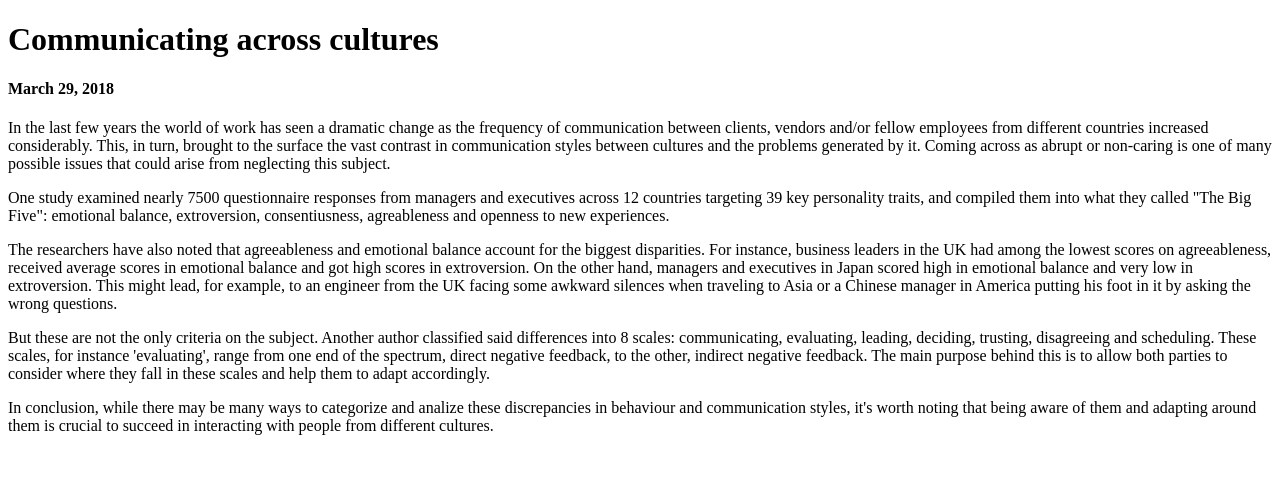
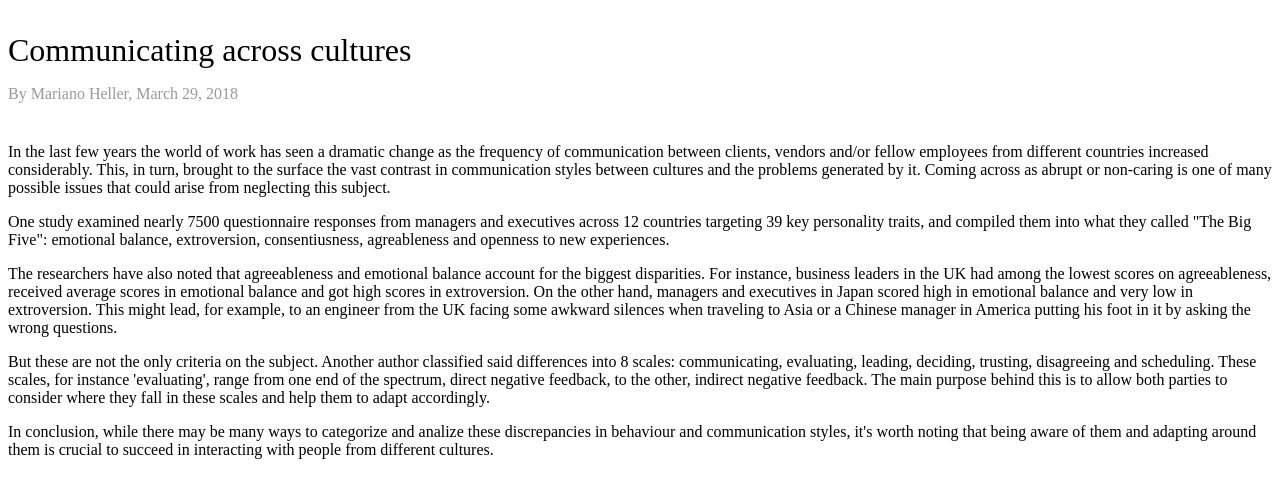
Before and after one commit to marianoheller/marianoheller.github.io, a Gatsby site: page /blog/test in a window 1280 px wide. Built offline with nearby package versions, Linux system fonts and the light colour scheme; Gatsby itself is replaced by a stand-in of ours.

Commit message:
Styled components

```diff
--- a/package.json
+++ b/package.json
@@ -10,7 +10,7 @@
     "gatsby-source-filesystem": "^1.5.27",
     "gatsby-transformer-remark": "^1.7.39",
     "react-helmet": "^5.2.0",
-    "styled-components": "^3.2.3"
+    "styled-components": "^3.2.5"
   },
   "keywords": [
     "gatsby"
--- a/src/pages/posts/2018-03-29/index.md
+++ b/src/pages/posts/2018-03-29/index.md
@@ -2,6 +2,7 @@
 path: "/blog/communicating-across-cultures"
 date: "2018-03-29"
 title: "Communicating across cultures"
+author: "Mariano Heller"
 ---
 
 
--- a/src/pages/posts/2018-04-08/index.md
+++ b/src/pages/posts/2018-04-08/index.md
@@ -2,6 +2,7 @@
 path: "/blog/test"
 date: "2018-04-08"
 title: "The pursuit of perfect penmanship"
+author: "Mariano Heller"
 ---
 
 
--- a/src/templates/blogPost.js
+++ b/src/templates/blogPost.js
@@ -1,4 +1,37 @@
 import React from "react";
+import styled from 'styled-components';
+
+
+const BlogPostContainer = styled.div`
+  display: flex;
+  flex-direction: column;
+  margin-top: 2em;
+  align-items: center;
+  justify-content: center;
+`
+
+const BlogPost = styled.div`
+  display: flex;
+  flex-direction: column;
+`
+
+const Title = styled.div`
+  display: flex;
+  font-size: 2em;
+  margin-bottom: 0.5em;
+`
+
+const Subtitle = styled.div`
+  display: flex;
+  color: #999;
+  margin-bottom: 1.5em;
+`
+
+const BlogPostContent = styled.div`
+  text-align: left;
+`
+
+
 
 export default function Template({
   data, // this prop will be injected by the GraphQL query below.
@@ -6,16 +39,15 @@ export default function Template({
   const { markdownRemark } = data; // data.markdownRemark holds our post data
   const { frontmatter, html } = markdownRemark;
   return (
-    <div className="blog-post-container">
-      <div className="blog-post">
-        <h1>{frontmatter.title}</h1>
-        <h4>{frontmatter.date}</h4>
-        <div
-          className="blog-post-content"
+    <BlogPostContainer>
+      <BlogPost>
+        <Title>{frontmatter.title}</Title>
+        <Subtitle>By {frontmatter.author}, {frontmatter.date}</Subtitle>
+        <BlogPostContent
           dangerouslySetInnerHTML={{ __html: html }}
         />
-      </div>
-    </div>
+      </BlogPost>
+    </BlogPostContainer>
   );
 }
 
@@ -28,6 +60,7 @@ export const pageQuery = graphql`
         date(formatString: "MMMM DD, YYYY")
         path
         title
+        author
       }
     }
   }
```
Also changed, not shown: 1 other file.
